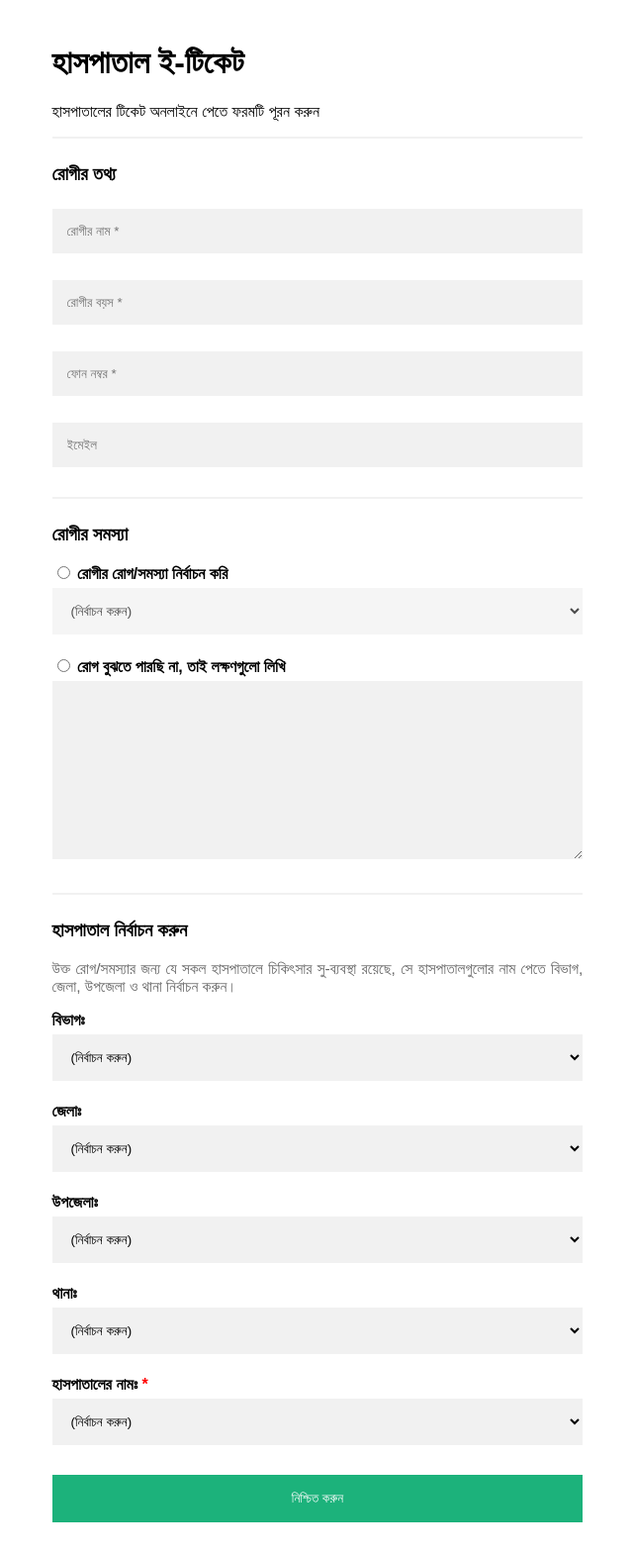
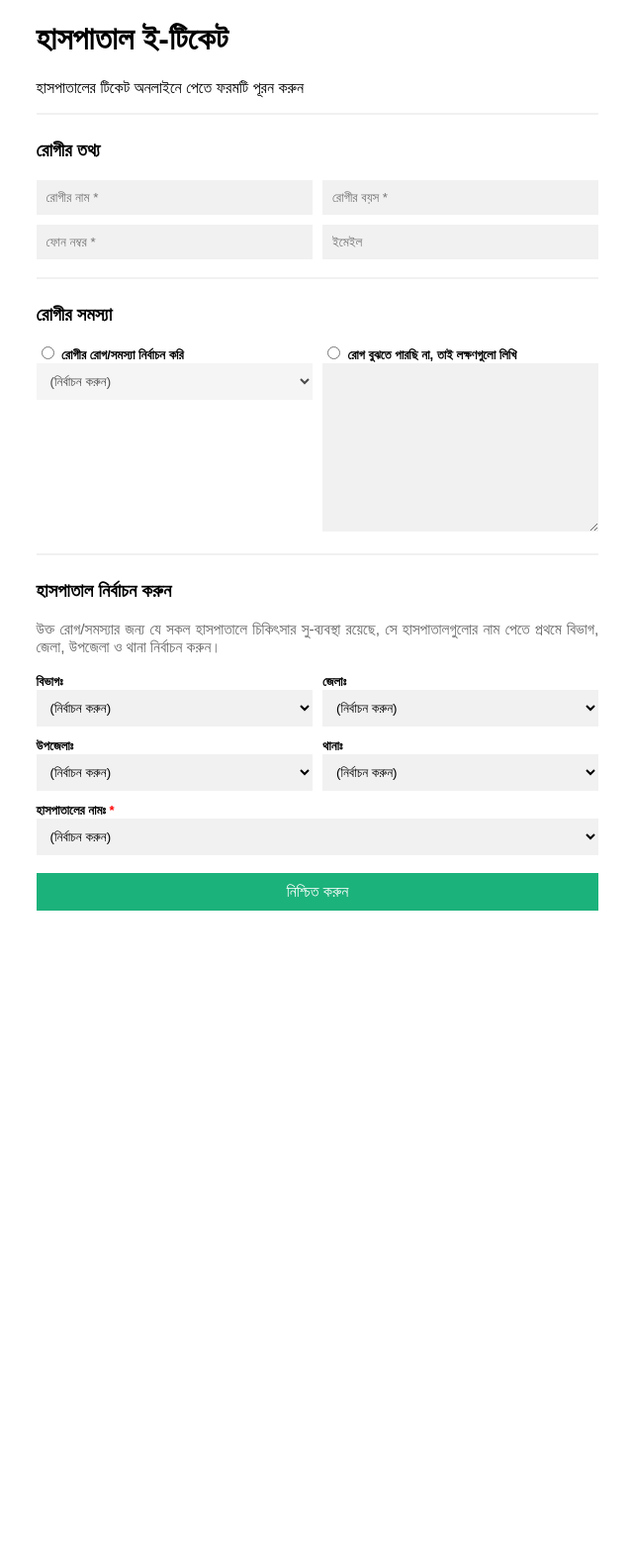
Before and after one commit to mahfuz225bd/Hospital-E-Ticketing-System, a Flask app: page / in a window 1280 px wide. Shown: the whole page at 99% size, without its empty margins (319-959 px from the left). After the commit the page ends 920 px from the top, so only its background shows below. Run offline with Flask 3, Linux system fonts and the light colour scheme.

Commit message:
redesigned the form

```diff
--- a/static/default.css
+++ b/static/default.css
@@ -6,26 +6,22 @@ body {
   font-family: Arial, Helvetica, sans-serif;
 }
 
-/* Add padding to containers */
 .container {
-  padding: 16px;
   width: 45%;
   margin: 0 auto;
 }
 
 label {
   font-weight: bold;
+  font-size: small;
 }
 
-/* Full-width input fields */
 input[type=text],
 input[type=password],
 select,
 textarea {
   width: 100%;
-  padding: 15px;
-  margin: 5px 0 22px 0;
-  display: inline-block;
+  padding: 10px;
   border: none;
   background: #f1f1f1;
   color: #000;
@@ -39,35 +35,50 @@ textarea:focus {
   outline: none;
 }
 
+.input-row {
+  display: flex;
+}
+
+.input-row .input-col {
+  width: 100%;
+  margin-bottom: 10px;
+}
+
+.input-row .input-col.left {
+  margin-right: 5px;
+}
+
+.input-row .input-col.right {
+  margin-left: 5px;
+}
+
 .input-hint {
   font-size: 15.5px;
   text-align: justify;
   color: #666;
 }
 
-/* Overwrite default styles of hr */
 hr {
   border: 1px solid #f1f1f1;
   margin-bottom: 25px;
 }
 
-/* Set a style for the submit/register button */
 .btn {
   background-color: #04AA6D;
   color: white;
-  padding: 16px 20px;
+  padding: 10px 20px;
   margin: 8px 0;
   border: none;
   cursor: pointer;
   width: 100%;
   opacity: 0.9;
+  font-size: medium;
 }
 
 .btn:hover {
   opacity: 1;
 }
 
-/* Add a blue text color to links */
 a {
   color: dodgerblue;
 }
--- a/templates/index.html
+++ b/templates/index.html
@@ -9,14 +9,28 @@
         <hr>
 
         <h3>রোগীর তথ্য</h3>
+        <div class="input-row no-label">
+            <div class="input-col left">
                 <input type="text" placeholder="রোগীর নাম *" name="name" id="name" required>
+            </div>
+            <div class="input-col right">
                 <input type="text" placeholder="রোগীর বয়স *" name="age" id="age" required>
+            </div>
+        </div>
+        <div class="input-row">
+            <div class="input-col left">
                 <input type="text" placeholder="ফোন নম্বর *" name="phone" id="phone" required>
+            </div>
+            <div class="input-col right">
                 <input type="text" placeholder="ইমেইল" name="email" id="email">
+            </div>
+        </div>
 
         <hr>
 
         <h3>রোগীর সমস্যা</h3>
+        <div class="input-row">
+            <div class="input-col left">
                 <input type="radio" id="problem_known" name="problem_known_unknown" value="known">
                 <label for="problem_known">রোগীর রোগ/সমস্যা নির্বাচন করি</label>
                 <select id="problem" name="problem" disabled>
@@ -30,16 +44,23 @@
                     <option value="difficulty_breathing">শ্বাস নিতে অসুবিধা</option>
                     <option value="chest_pain">সিনার ব্যথা</option>
                 </select>
-
+            </div>
+            <div class="input-col right">
                 <input type="radio" id="problem_unknown" name="problem_known_unknown" value="unkonwn">
                 <label for="problem_unknown">রোগ বুঝতে পারছি না, তাই লক্ষণগুলো লিখি</label>
                 <textarea name="symptoms" id="symptoms" cols="30" rows="10" disabled></textarea>
+            </div>
+        </div>
 
         <hr>
 
         <h3>হাসপাতাল নির্বাচন করুন</h3>
-        <p class="input-hint">উক্ত রোগ/সমস্যার জন্য যে সকল হাসপাতালে চিকিৎসার সু-ব্যবস্থা রয়েছে, সে হাসপাতালগুলোর নাম পেতে  বিভাগ, জেলা,
+        <p class="input-hint">উক্ত রোগ/সমস্যার জন্য যে সকল হাসপাতালে চিকিৎসার সু-ব্যবস্থা রয়েছে, সে হাসপাতালগুলোর নাম
+            পেতে প্রথমে বিভাগ, জেলা,
             উপজেলা ও থানা নির্বাচন করুন।</p>
+
+        <div class="input-row">
+            <div class="input-col left">
                 <label>বিভাগঃ</label>
                 <select id="division" name="division">
                     <option>(নির্বাচন করুন)</option>
@@ -52,7 +73,8 @@
                     <option value="রংপুর">রংপুর</option>
                     <option value="সিলেট">সিলেট</option>
                 </select>
-        <br>
+            </div>
+            <div class="input-col right">
                 <label>জেলাঃ</label>
                 <select id="district" name="district">
                     <option>(নির্বাচন করুন)</option>
@@ -72,7 +94,10 @@
                     <option value="গোপালগঞ্জ">গোপালগঞ্জ</option>
                     <option value="রাজবাড়ি">রাজবাড়ি</option>
                 </select>
-        <br>
+            </div>
+        </div>
+        <div class="input-row">
+            <div class="input-col left">
                 <label>উপজেলাঃ</label>
                 <select id="subdistrict" name="subdistrict">
                     <option>(নির্বাচন করুন)</option>
@@ -84,7 +109,8 @@
                     <option value="কালাভবন">কালাভবন</option>
                     <option value="জামালপুর সদর">জামালপুর সদর</option>
                 </select>
-        <br>
+            </div>
+            <div class="input-col right">
                 <label>থানাঃ</label>
                 <select id="thana" name="thana">
                     <option>(নির্বাচন করুন)</option>
@@ -101,6 +127,10 @@
                     <option value="কালাভবন">কালাভবন</option>
                     <option value="শাহবাগ">শাহবাগ</option>
                 </select>
+            </div>
+        </div>
+        <div class="input-row">
+            <div class="input-col">
                 <label>হাসপাতালের নামঃ <span style="color: red;">*</span></label>
                 <select id="hospitalName" name="hospitalName">
                     <option>(নির্বাচন করুন)</option>
@@ -112,10 +142,13 @@
                     <option value="বাংলাবন্ধু_শেখ_মুজিব_মেডিকেল_বিশ্ববিদ্যালয়_হাসপাতাল">বাংলাবন্ধু শেখ মুজিব মেডিকেল
                         বিশ্ববিদ্যালয় হাসপাতাল</option>
                     <option value="বাংলাদেশ_সেনাবাহিনী_হাসপাতাল">বাংলাদেশ সেনাবাহিনী হাসপাতাল</option>
-            <option value="বঙ্গবন্ধু_শেখ_মুজিব_শিল্প_কর্ম_প্রশিক্ষণ_ইনস্টিটিউট_হাসপাতাল">বঙ্গবন্ধু শেখ মুজিব শিল্প কর্ম
+                    <option value="বঙ্গবন্ধু_শেখ_মুজিব_শিল্প_কর্ম_প্রশিক্ষণ_ইনস্টিটিউট_হাসপাতাল">বঙ্গবন্ধু শেখ মুজিব
+                        শিল্প
+                        কর্ম
                         প্রশিক্ষণ ইনস্টিটিউট হাসপাতাল</option>
                 </select>
-
+            </div>
+        </div>
         <button type="submit" class="btn">নিশ্চিত করুন</button>
     </div>
 </form>
```
Also changed, not shown: 1 other file. Lines whose indentation alone changed are shown as unchanged.
